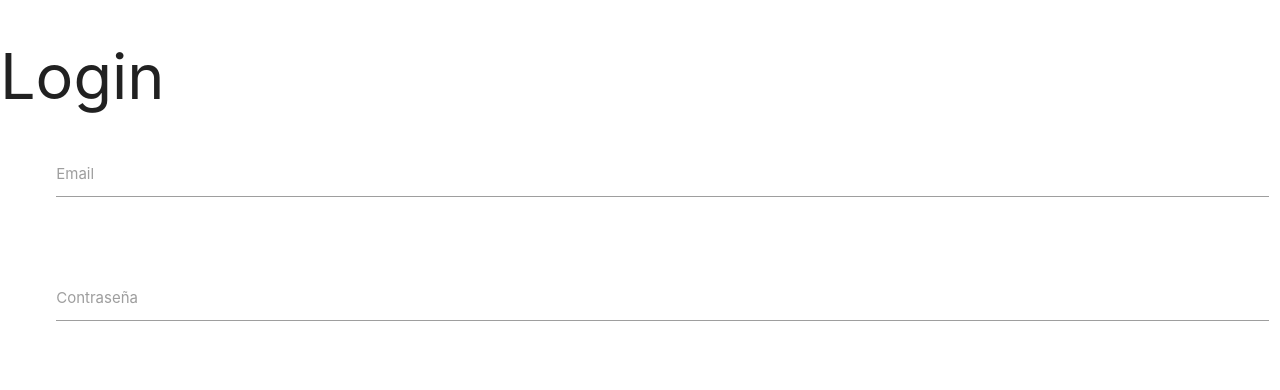
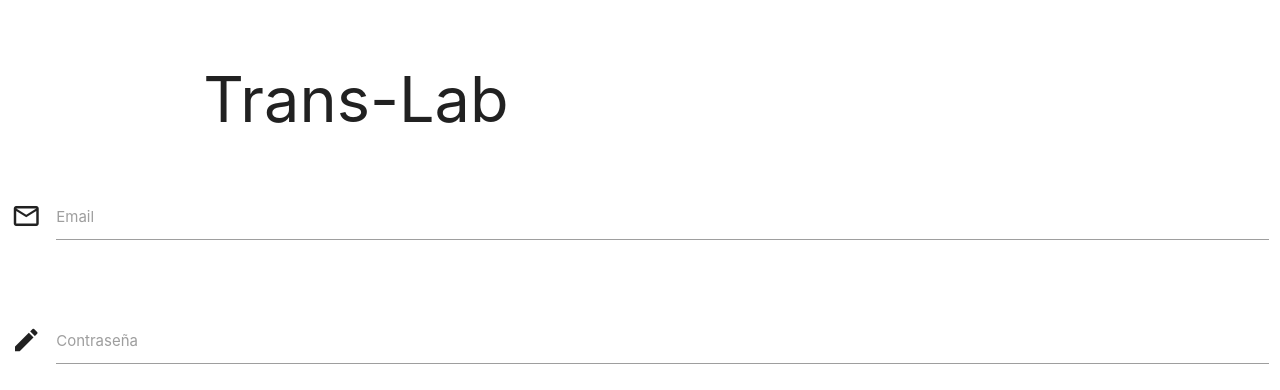
Before and after one commit to scarleette/TransLab, a website: page assets/html/index.html in a window 1280 px wide. Drawn offline with nearby package versions, Linux system fonts and the light colour scheme.

Commit message:
Cambie iconos y agregue section para logo y titulo

```diff
--- a/assets/html/index.html
+++ b/assets/html/index.html
@@ -11,15 +11,22 @@
   <title>TransLab</title>
 </head>
 <body>
-  <header>
-    <h1>Login</h1>
-  </header>
+  <section>
+    <div class="container">
+      <div class="row">
+        <div class="col s12">
+          <img src="" alt="">
+          <h1>Trans-Lab</h1>
+        </div>
+      </div>
+    </div>
+  </section>
   <section>
     <div class="row">
       <div class="col s12">
         <div class="row">
           <div class="input-field col s12">
-            <i class="material-icons prefix"></i>
+            <i class="material-icons prefix">mail_outline</i>
             <input type="text" id="autocomplete-input" class="autocomplete">
             <label for="autocomplete-input">Email</label>
           </div>
@@ -30,7 +37,7 @@
       <div class="col s12">
         <div class="row">
           <div class="input-field col s12">
-            <i class="material-icons prefix"></i>
+            <i class="material-icons prefix">mode_edit</i>
             <input type="text" id="autocomplete-input" class="autocomplete">
             <label for="autocomplete-input">Contraseña</label>
           </div>
```
